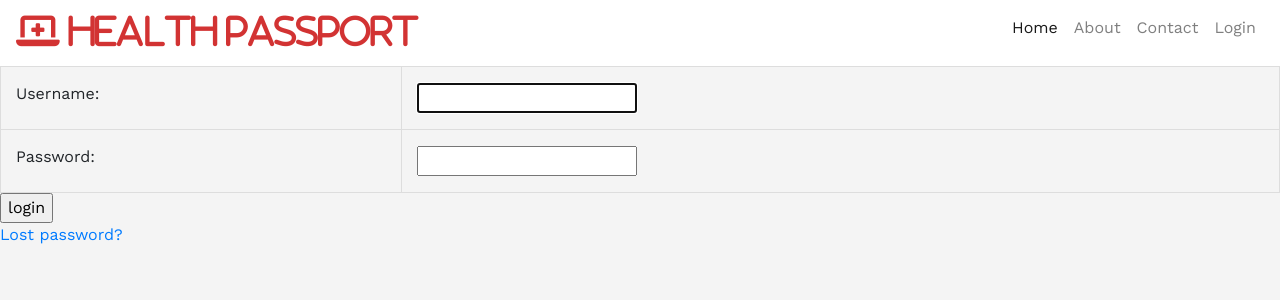
After one commit to swissbusybee/healthpassport, a Django app: page /accounts/login/ in a window 1280 px wide. The commit adds this page. Shown: the top 300 px of the page. Run offline with Django 3.2, Linux system fonts and the light colour scheme; some libraries are stand-ins or nearby versions.

Commit message:
Added Login

```diff
--- a/app/templates/app/partials/base.html
+++ b/app/templates/app/partials/base.html
@@ -22,4 +22,16 @@
     {% include 'app/partials/navbar.html' %}
 </body>
 
+<!-- Optional JavaScript -->
+<!-- jQuery first, then Popper.js, then Bootstrap JS -->
+<script src="https://code.jquery.com/jquery-3.5.1.slim.min.js"
+    integrity="sha384-DfXdz2htPH0lsSSs5nCTpuj/zy4C+OGpamoFVy38MVBnE+IbbVYUew+OrCXaRkfj"
+    crossorigin="anonymous"></script>
+<script src="https://cdn.jsdelivr.net/npm/popper.js@1.16.1/dist/umd/popper.min.js"
+    integrity="sha384-9/reFTGAW83EW2RDu2S0VKaIzap3H66lZH81PoYlFhbGU+6BZp6G7niu735Sk7lN"
+    crossorigin="anonymous"></script>
+<script src="https://stackpath.bootstrapcdn.com/bootstrap/4.5.1/js/bootstrap.min.js"
+    integrity="sha384-XEerZL0cuoUbHE4nZReLT7nx9gQrQreJekYhJD9WNWhH8nEW+0c5qq7aIo2Wl30J"
+    crossorigin="anonymous"></script>
+
 </html>
--- a/app/templates/app/partials/navbar.html
+++ b/app/templates/app/partials/navbar.html
@@ -1,13 +1,4 @@
 {% load static %}
-<html>
-
-<head>
-    <link rel="stylesheet" href="https://stackpath.bootstrapcdn.com/bootstrap/4.5.0/css/bootstrap.min.css"
-        integrity="sha384-9aIt2nRpC12Uk9gS9baDl411NQApFmC26EwAOH8WgZl5MYYxFfc+NcPb1dKGj7Sk" crossorigin="anonymous">
-    <link rel="stylesheet" href="{% static 'app/index.css' %}">
-    <link href="https://fonts.googleapis.com/css2?family=Nunito&family=Work+Sans&display=swap" rel="stylesheet">
-    <script src="https://kit.fontawesome.com/cb64a3110a.js" crossorigin="anonymous"></script>
-</head>
 
 <div class="navbar navbar-expand-sm navbar-light navbar-lewagon">
     <a class="navbar-brand" href="{% url 'index' %}">
@@ -19,9 +10,13 @@
         <span class="navbar-toggler-icon"></span>
     </button>
 
+    {% if user.is_authenticated %}
+    <div>
+        <h5> Hello {{ user.get_username.capitalize }}! </h5>
+    </div>
+
     <div class="collapse navbar-collapse" id="navbarSupportedContent">
         <ul class="navbar-nav mr-auto">
-            <!-- <% if user_signed_in? %> -->
             <li class="nav-item active">
                 <a class="nav-link" href="{% url 'index' %}">Home</a>
             </li>
@@ -38,34 +33,35 @@
                 <a class="nav-link" href="{% url 'vaccines' %}">Vaccines</a>
             </li>
             <li class="nav-item dropdown">
-                <!-- <%= image_tag "icons8-short-hair-business-lady-with-glasses.png", class: "avatar dropdown-toggle", id: "navbarDropdown", data: { toggle: "dropdown" }, 'aria-haspopup': true, 'aria-expanded': false %> -->
+                <img class="avatar dropdown-toggle" id="navbarDropdown" data-toggle="dropdown" aria-haspopup="true"
+                    aria-expanded="false" src="{% static 'images/icons8-indian-lady.png' %}" />
                 <div class="dropdown-menu dropdown-menu-right" aria-labelledby="navbarDropdown">
-                    <!-- <%= link_to "Your Profile", vaccinations_path, class: "dropdown-item" %>
-              <%= link_to "Log out", destroy_user_session_path, method: :delete, class: "dropdown-item" %> -->
+                    <a class="dropdown-item" href="{% url 'logout'%}?next={{request.path}}">Logout</a>
+                    <a class="dropdown-item" href="{% url 'admin:index' %}">Admin</a>
                 </div>
             </li>
-            <!-- <% else %> -->
-            <li class="nav-item">
-                <!-- <%= link_to "Manage Profiles", family_groups_path, class: "nav-link" %> -->
+        </ul>
+    </div>
+
+    {% else %}
+
+    <div class="collapse navbar-collapse" id="navbarSupportedContent">
+        <ul class="navbar-nav mr-auto">
+            <li class="nav-item active">
+                <a class="nav-link" href="{% url 'index' %}">Home</a>
             </li>
             <li class="nav-item">
-                <!-- <%= link_to "Travel", pages_travel_path, class: "nav-link" %> -->
+                <a class="nav-link" href="{% url 'about' %}">About</a>
             </li>
             <li class="nav-item">
-                <!-- <%= link_to "About", pages_about_path, class: "nav-link" %> -->
+                <a class="nav-link" href="{% url 'contact' %}">Contact</a>
             </li>
             <li class="nav-item">
-                <!-- <%= link_to "Contact", pages_contact_path, class: "nav-link" %> -->
+                <a class="nav-link" href="{% url 'login'%}?next={{request.path}}">Login</a>
             </li>
-            <li class="nav-item">
-                <!-- <%= link_to "Login", new_user_session_path, class: "nav-link" %> -->
-            </li>
-            <li class="nav-item">
-                <!-- <%= link_to "Sign Up", new_user_registration_path, class: "nav-link" %> -->
-            </li>
-            <!-- <% end %> -->
         </ul>
     </div>
+
+    {% endif %}
+
 </div>
-
-</html>
--- /dev/null
+++ b/app/templates/registration/logged_out.html
@@ -0,0 +1,6 @@
+{% include 'app/partials/base.html' %}
+
+{% block content %}
+  <p>Logged out!</p>
+  <a href="{% url 'login'%}">Click here to login again.</a>
+{% endblock %}
--- /dev/null
+++ b/app/templates/registration/login.html
@@ -0,0 +1,37 @@
+{% include 'app/partials/base.html' %}
+
+{% block content %}
+
+{% if form.errors %}
+<p>Your username and password didn't match. Please try again.</p>
+{% endif %}
+
+{% if next %}
+{% if user.is_authenticated %}
+<p>Your account doesn't have access to this page. To proceed,
+    please login with an account that has access.</p>
+{% else %}
+<p>Please login to see this page.</p>
+{% endif %}
+{% endif %}
+
+<form method="post" action="{% url 'login' %}">
+    {% csrf_token %}
+    <table>
+        <tr>
+            <td>{{ form.username.label_tag }}</td>
+            <td>{{ form.username }}</td>
+        </tr>
+        <tr>
+            <td>{{ form.password.label_tag }}</td>
+            <td>{{ form.password }}</td>
+        </tr>
+    </table>
+    <input type="submit" value="login" />
+    <input type="hidden" name="next" value="{{ next }}" />
+</form>
+
+{# Assumes you setup the password_reset view in your URLconf #}
+<p><a href="{% url 'password_reset' %}">Lost password?</a></p>
+
+{% endblock %}
--- /dev/null
+++ b/app/templates/registration/password_reset_email.html
@@ -0,0 +1,4 @@
+{% include 'app/partials/base.html' %}
+
+Someone asked for password reset for email {{ email }}. Follow the link below:
+{{ protocol}}://{{ domain }}{% url 'password_reset_confirm' uidb64=uid token=token %}
--- a/healthpassport/urls.py
+++ b/healthpassport/urls.py
@@ -22,6 +22,7 @@ from django.conf.urls.static import static
 urlpatterns = [
     path('', include('app.urls')),
     path('admin/', admin.site.urls),
+    path('accounts/', include('django.contrib.auth.urls')),
 ] + static(settings.STATIC_URL, document_root=settings.STATIC_ROOT)
 
 admin.site.site_header = "Health Passport Adminstration"
```
Also changed, not shown: app/templates/registration/password_reset_complete.html (added, +8 -0 lines), app/templates/registration/password_reset_confirm.html (added, +30 -0 lines), app/templates/registration/password_reset_done.html (added, +12 -0 lines), healthpassport/settings.py (+6 -1 lines).
